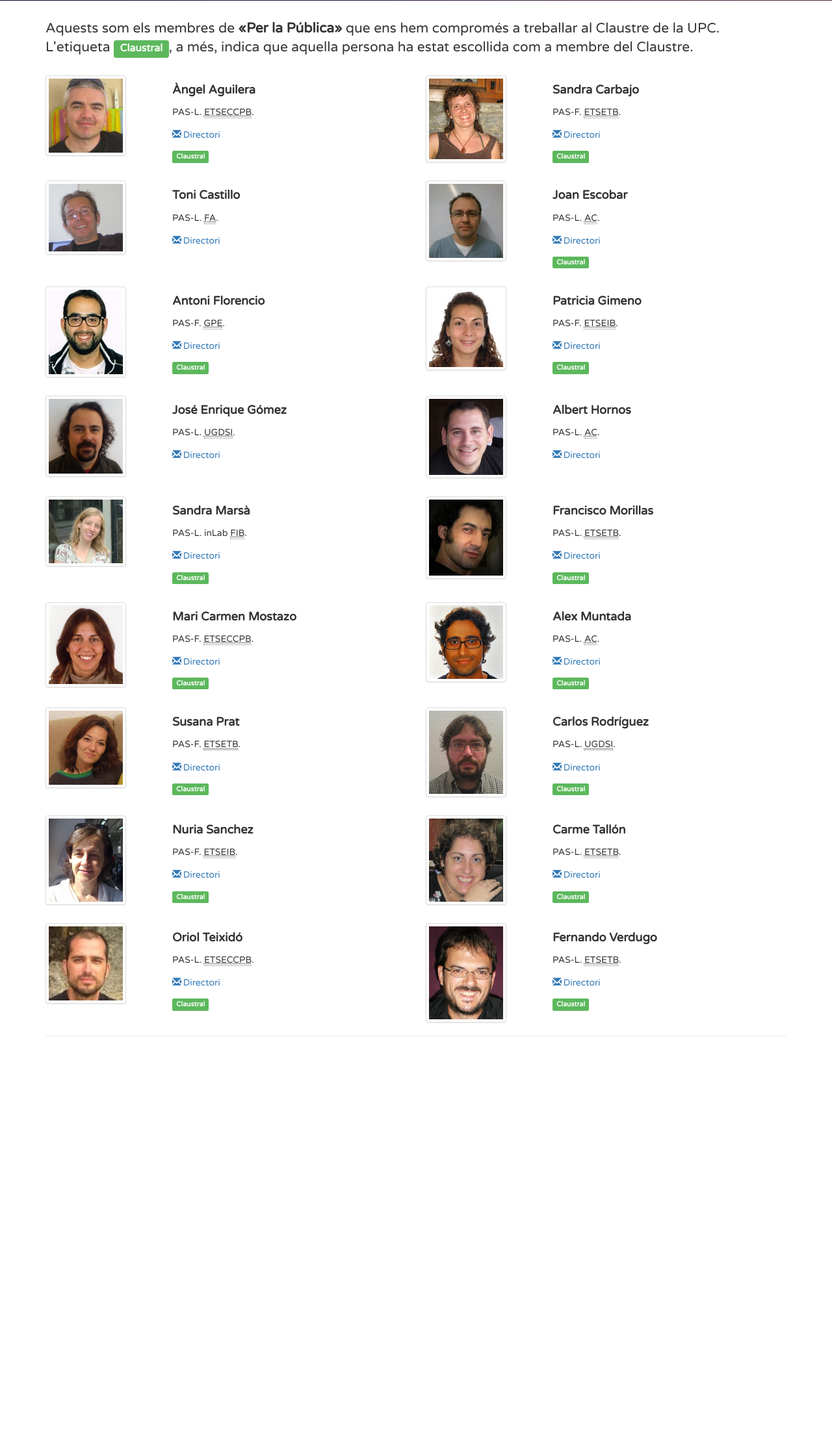
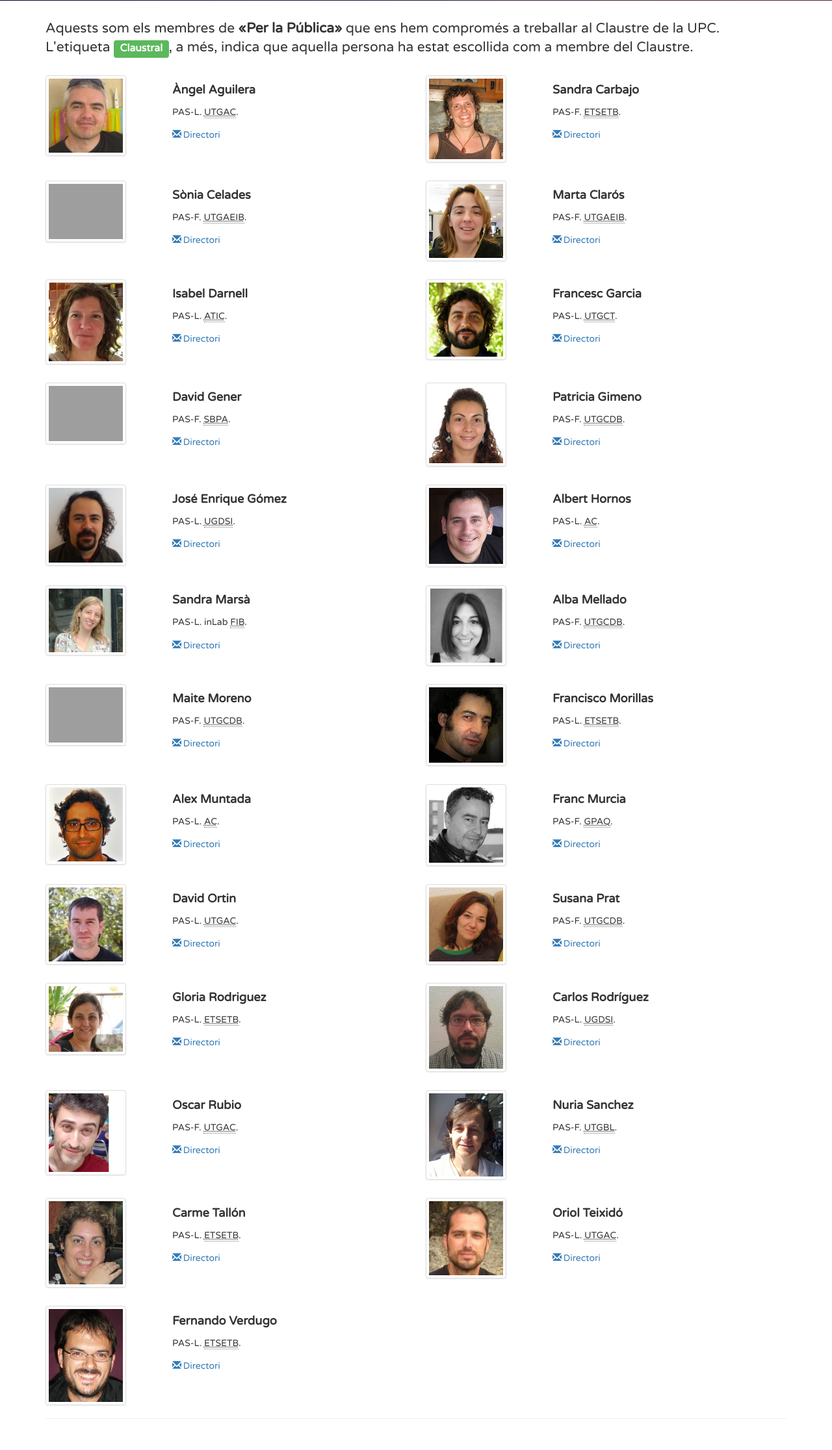
Before and after one commit to per-la-publica/web-per-la-publica, a PHP site: page /membres_claustre.php in a window 1280 px wide. Shown: the part 179-2411 px from the top of the page at 65% size. Before the commit the page ends 1774 px from the top, so only its background shows below. Run offline with PHP 8.4, Linux system fonts and the light colour scheme; grey boxes are pictures that could not be loaded.

Commit message:
Actualitzant pàgina 'Claustre: qui som'

```diff
--- a/public/membres_claustre.php
+++ b/public/membres_claustre.php
@@ -12,14 +12,16 @@
 	<div class="col-md-4 dades">
 		<div class="nom">Àngel Aguilera</div>
 		<div class="info">
-			<p>PAS-L. <abbr title="Escola Tècnica Superior d'Enginyeria de Camins, Canals i Ports de Barcelona">ETSECCPB</abbr>.</p>
+			<p>PAS-L. <abbr title="UTG àmbit Camins">UTGAC</abbr>.</p>
 		</div>
 		<div class="contacte">
 			<p><a class="directori" title="Directori UPC" href="http://directori.upc.edu/directori/dadesPersona.jsp?id=1003328">Directori</a></p>
 		</div>
+		<!--
 		<div class="label label-success">
 			Claustral
 		</div>
+		 -->
 	</div>
 
 	<div class="col-md-2 foto"><img src="/img/fotos_membres/carbajo_sandra.jpg" alt="Foto Sandra Carbajo"></div>
@@ -31,69 +33,115 @@
 		<div class="contacte">
 			<p><a class="directori" title="Directori UPC" href="http://directori.upc.edu/directori/dadesPersona.jsp?id=1113219">Directori</a></p>
 		</div>
+		<!--
 		<div class="label label-success">
 			Claustral
 		</div>
+		 -->
 	</div>
 </div>
 
 <div class="row persona">
-	<div class="col-md-2 foto"><img src="/img/fotos_membres/castillo_toni.png" alt="Foto Toni Castillo"></div>
+	<div class="col-md-2 foto"><img src="/img/fotos_membres/sonia_celades.jpg" alt="Foto Sònia Celades"></div>
 	<div class="col-md-4 dades">
-		<div class="nom">Toni Castillo</div>
+		<div class="nom">Sònia Celades</div>
 		<div class="info">
-			<p>PAS-L. <abbr title="Departament de Fisica Aplicada">FA</abbr>.</p>
+			<p>PAS-F. <abbr title="UTG àmbit Eng. Industrial de Barcelona">UTGAEIB</abbr>.</p>
 		</div>
 		<div class="contacte">
-			<p><a class="directori" title="Directori UPC" href="http://directori.upc.edu/directori/dadesPersona.jsp?id=1003581">Directori</a></p>
+			<p><a class="directori" title="Directori UPC" href="http://directori.upc.edu/directori/dadesPersona.jsp?id=1004244">Directori</a></p>
 		</div>
-	</div>
-
-    <div class="col-md-2 foto"><img src="/img/fotos_membres/escobar_joan.jpg" alt="Foto Joan Escobar"></div>
-    <div class="col-md-4 dades">
-        <div class="nom">Joan Escobar</div>
-        <div class="info">
-            <p>PAS-L. <abbr title="Departament d'Arquitectura de Computadors">AC</abbr>.</p>
-        </div>
-        <div class="contacte">
-            <p><a class="directori" title="Directori UPC" href="http://directori.upc.edu/directori/dadesPersona.jsp?id=1002054">Directori</a></p>
-        </div>
+<!--
 		<div class="label label-success">
 			Claustral
 		</div>
-    </div>
+ -->
+	</div>
+
+	<div class="col-md-2 foto"><img src="/img/fotos_membres/claros_marta.jpg" alt="Foto Marta Clarós"></div>
+	<div class="col-md-4 dades">
+		<div class="nom">Marta Clarós</div>
+		<div class="info">
+			<p>PAS-F. <abbr title="UTG àmbit Eng. Industrial de Barcelona">UTGAEIB</abbr>.</p>
+		</div>
+		<div class="contacte">
+			<p><a class="directori" title="Directori UPC" href="http://directori.upc.edu/directori/dadesPersona.jsp?id=1003143">Directori</a></p>
+		</div>
+<!--
+		<div class="label label-success">
+			Claustral
+		</div>
+ -->
+	</div>
 </div>
 
 <div class="row persona">
-	<div class="col-md-2 foto"><img src="/img/fotos_membres/florencio_antoni.jpg" alt="Foto Antoni Florencio"></div>
+	<div class="col-md-2 foto"><img src="/img/fotos_membres/darnell_isabel.jpg" alt="Foto Isabel Darnell"></div>
 	<div class="col-md-4 dades">
-		<div class="nom">Antoni Florencio</div>
+		<div class="nom">Isabel Darnell</div>
 		<div class="info">
-			<p>PAS-F. <abbr title="Gabinet de Projectes Específics">GPE</abbr>.</p>
+			<p>PAS-L. <abbr title="Àrea TIC">ATIC</abbr>.</p>
 		</div>
 		<div class="contacte">
-			<p><a class="directori" title="Directori UPC" href="http://directori.upc.edu/directori/dadesPersona.jsp?id=1003446">Directori</a></p>
+			<p><a class="directori" title="Directori UPC" href="http://directori.upc.edu/directori/dadesPersona.jsp?id=1003773">Directori</a></p>
 		</div>
+<!--
 		<div class="label label-success">
 			Claustral
 		</div>
+ -->
+	</div>
+
+	<div class="col-md-2 foto"><img src="/img/fotos_membres/garcia_francesc.jpg" alt="Foto Francesc Garcia"></div>
+	<div class="col-md-4 dades">
+		<div class="nom">Francesc Garcia</div>
+		<div class="info">
+			<p>PAS-L. <abbr title="UTG Campus Terrassa">UTGCT</abbr>.</p>
+		</div>
+		<div class="contacte">
+			<p><a class="directori" title="Directori UPC" href="http://directori.upc.edu/directori/dadesPersona.jsp?id=1002964">Directori</a></p>
+		</div>
+<!--
+		<div class="label label-success">
+			Claustral
+		</div>
+ -->
+	</div>
+</div>
+
+<div class="row persona">
+	<div class="col-md-2 foto"><img src="/img/fotos_membres/david_gener.jpg" alt="Foto David Gener"></div>
+	<div class="col-md-4 dades">
+		<div class="nom">David Gener</div>
+		<div class="info">
+			<p>PAS-F. <abbr title="Servei de Biblioteques, Public. i Arxius">SBPA</abbr>.</p>
+		</div>
+		<div class="contacte">
+			<p><a class="directori" title="Directori UPC" href="http://directori.upc.edu/directori/dadesPersona.jsp?id=1113439">Directori</a></p>
+		</div>
+<!--
+		<div class="label label-success">
+			Claustral
+		</div>
+ -->
 	</div>
 
 	<div class="col-md-2 foto"><img src="/img/fotos_membres/gimeno_patricia.jpg" alt="Foto Patricia Gimeno"></div>
 	<div class="col-md-4 dades">
 		<div class="nom">Patricia Gimeno</div>
 		<div class="info">
-			<p>PAS-F. <abbr title="Escola Tècnica Superior d'Enginyeria Industrial de Barcelona">ETSEIB</abbr>.</p>
+			<p>PAS-F. <abbr title="UTG Campus Diagonal-Besòs">UTGCDB</abbr>.</p>
 		</div>
 		<div class="contacte">
 			<p><a class="directori" title="Directori UPC" href="http://directori.upc.edu/directori/dadesPersona.jsp?id=1003699">Directori</a></p>
 		</div>
+<!--
 		<div class="label label-success">
 			Claustral
 		</div>
+ -->
 	</div>
 </div>
-
 
 <div class="row persona">
 	<div class="col-md-2 foto"><img src="/img/fotos_membres/gomez_jose_enrique.jpg" alt="Foto José Enrique Gómez"></div>
@@ -129,9 +177,45 @@
 		<div class="contacte">
 			<p><a class="directori" title="Directori UPC" href="http://directori.upc.edu/directori/dadesPersona.jsp?id=1003547">Directori</a></p>
 		</div>
+<!--
 		<div class="label label-success">
 			Claustral
 		</div>
+ -->
+	</div>
+
+    <div class="col-md-2 foto"><img src="/img/fotos_membres/mellado_alba.jpg" alt="Foto Alba Mellado"></div>
+    <div class="col-md-4 dades">
+        <div class="nom">Alba Mellado</div>
+        <div class="info">
+            <p>PAS-F. <abbr title="UTG Campus Diagonal-Besòs">UTGCDB</abbr>.</p>
+        </div>
+        <div class="contacte">
+            <p><a class="directori" title="Directori UPC" href="http://directori.upc.edu/directori/dadesPersona.jsp?id=1103370">Directori</a></p>
+        </div>
+<!--
+		<div class="label label-success">
+			Claustral
+		</div>
+ -->
+    </div>
+</div>
+
+<div class="row persona">
+	<div class="col-md-2 foto"><img src="/img/fotos_membres/maite_moreno.png" alt="Foto Maite Moreno"></div>
+	<div class="col-md-4 dades">
+		<div class="nom">Maite Moreno</div>
+		<div class="info">
+			<p>PAS-F. <abbr title="UTG Campus Diagonal-Besòs">UTGCDB</abbr>.</p>
+		</div>
+		<div class="contacte">
+			<p><a class="directori" title="Directori UPC" href="http://directori.upc.edu/directori/dadesPersona.jsp?id=1004050">Directori</a></p>
+		</div>
+<!--
+		<div class="label label-success">
+			Claustral
+		</div>
+ -->
 	</div>
 
     <div class="col-md-2 foto"><img src="/img/fotos_membres/morillas_francisco.jpg" alt="Foto Francisco Morillas"></div>
@@ -143,27 +227,15 @@
         <div class="contacte">
             <p><a class="directori" title="Directori UPC" href="http://directori.upc.edu/directori/dadesPersona.jsp?id=1003105">Directori</a></p>
         </div>
+<!--
 		<div class="label label-success">
 			Claustral
 		</div>
+ -->
     </div>
 </div>
 
 <div class="row persona">
-
-	<div class="col-md-2 foto"><img src="/img/fotos_membres/mostazo_mari_carmen.jpg" alt="Foto Mari Carmen Mostazo"></div>
-	<div class="col-md-4 dades">
-		<div class="nom">Mari Carmen Mostazo</div>
-		<div class="info">
-			<p>PAS-F. <abbr title="Escola Tècnica Superior d'Enginyeria de Camins, Canals i Ports de Barcelona">ETSECCPB</abbr>.</p>
-		</div>
-		<div class="contacte">
-			<p><a class="directori" title="Directori UPC" href="http://directori.upc.edu/directori/dadesPersona.jsp?id=1003582">Directori</a></p>
-		</div>
-		<div class="label label-success">
-			Claustral
-		</div>
-	</div>
 
 	<div class="col-md-2 foto"><img src="/img/fotos_membres/muntada_alex.jpg" alt="Foto Alex Muntada"></div>
 	<div class="col-md-4 dades">
@@ -174,25 +246,81 @@
 		<div class="contacte">
 			<p><a class="directori" title="Directori UPC" href="http://directori.upc.edu/directori/dadesPersona.jsp?id=1003281">Directori</a></p>
 		</div>
+<!--
 		<div class="label label-success">
 			Claustral
 		</div>
+ -->
 	</div>
+
+	<div class="col-md-2 foto"><img src="/img/fotos_membres/murcia_franc.jpg" alt="Foto Franc Murcia"></div>
+	<div class="col-md-4 dades">
+		<div class="nom">Franc Murcia</div>
+		<div class="info">
+			<p>PAS-F. <abbr title="Gabinet Planificació, Aval. i Qualitat">GPAQ</abbr>.</p>
+		</div>
+		<div class="contacte">
+			<p><a class="directori" title="Directori UPC" href="http://directori.upc.edu/directori/dadesPersona.jsp?id=1002152">Directori</a></p>
+		</div>
+<!--
+		<div class="label label-success">
+			Claustral
+		</div>
+ -->
+	</div>
+
 </div>
 
 <div class="row persona">
+	<div class="col-md-2 foto"><img src="/img/fotos_membres/ortin_david.jpg" alt="Foto David Ortin"></div>
+	<div class="col-md-4 dades">
+		<div class="nom">David Ortin</div>
+		<div class="info">
+			<p>PAS-L. <abbr title="UTG àmbit Camins">UTGAC</abbr>.</p>
+		</div>
+		<div class="contacte">
+			<p><a class="directori" title="Directori UPC" href="http://directori.upc.edu/directori/dadesPersona.jsp?id=1004077">Directori</a></p>
+		</div>
+<!--
+		<div class="label label-success">
+			Claustral
+		</div>
+ -->
+	</div>
+
 	<div class="col-md-2 foto"><img src="/img/fotos_membres/prat_susana.jpg" alt="Foto Susana Prat"></div>
 	<div class="col-md-4 dades">
 		<div class="nom">Susana Prat</div>
 		<div class="info">
-            <p>PAS-F. <abbr title="Escola Tècnica Superior d'Enginyeria de Telecomunicacions de Barcelona">ETSETB</abbr>.</p>
+            <p>PAS-F. <abbr title="UTG Campus Diagonal-Besòs ">UTGCDB</abbr>.</p>
 		</div>
 		<div class="contacte">
 			<p><a class="directori" title="Directori UPC" href="http://directori.upc.edu/directori/dadesPersona.jsp?id=1003015">Directori</a></p>
 		</div>
+<!--
 		<div class="label label-success">
 			Claustral
 		</div>
+ -->
+	</div>
+
+</div>
+
+<div class="row persona">
+	<div class="col-md-2 foto"><img src="/img/fotos_membres/rodriguez_gloria.jpeg" alt="Foto Gloria Rodriguez"></div>
+	<div class="col-md-4 dades">
+		<div class="nom">Gloria Rodriguez</div>
+		<div class="info">
+            <p>PAS-L. <abbr title="Escola Tècnica Superior d'Enginyeria de Telecomunicacions de Barcelona">ETSETB</abbr>.</p>
+		</div>
+		<div class="contacte">
+			<p><a class="directori" title="Directori UPC" href="http://directori.upc.edu/directori/dadesPersona.jsp?id=1047355">Directori</a></p>
+		</div>
+<!--
+		<div class="label label-success">
+			Claustral
+		</div>
+ -->
 	</div>
 
 	<div class="col-md-2 foto"><img src="/img/fotos_membres/rodriguez_carlos.jpg" alt="Foto Carlos Rodriguez"></div>
@@ -204,26 +332,49 @@
 		<div class="contacte">
 			<p><a class="directori" title="Directori UPC" href="http://directori.upc.edu/directori/dadesPersona.jsp?id=1003471">Directori</a></p>
 		</div>
+<!--
 		<div class="label label-success">
 			Claustral
 		</div>
+ -->
 	</div>
 </div>
 
 <div class="row persona">
+	<div class="col-md-2 foto"><img src="/img/fotos_membres/rubio_oscar.png" alt="Foto Oscar Rubio"></div>
+	<div class="col-md-4 dades">
+		<div class="nom">Oscar Rubio</div>
+		<div class="info">
+            <p>PAS-F. <abbr title="UTG àmbit Camins">UTGAC</abbr>.</p>
+		</div>
+		<div class="contacte">
+			<p><a class="directori" title="Directori UPC" href="http://directori.upc.edu/directori/dadesPersona.jsp?id=1004059">Directori</a></p>
+		</div>
+<!--
+		<div class="label label-success">
+			Claustral
+		</div>
+ -->
+	</div>
+
 	<div class="col-md-2 foto"><img src="/img/fotos_membres/sanchez_nuria.jpg" alt="Foto Nuria Sanchez"></div>
 	<div class="col-md-4 dades">
 		<div class="nom">Nuria Sanchez</div>
 		<div class="info">
-            <p>PAS-F. <abbr title="Escola Tècnica Superior d'Enginyeria Industrial de Barcelona">ETSEIB</abbr>.</p>
+            <p>PAS-F. <abbr title="UTG Campus del Baix Llobregat">UTGBL</abbr>.</p>
 		</div>
 		<div class="contacte">
 			<p><a class="directori" title="Directori UPC" href="http://directori.upc.edu/directori/dadesPersona.jsp?id=1113215">Directori</a></p>
 		</div>
+<!--
 		<div class="label label-success">
 			Claustral
 		</div>
+ -->
 	</div>
+</div>
+
+<div class="row persona">
 
 	<div class="col-md-2 foto"><img src="/img/fotos_membres/tallon_carme.png" alt="Foto Carme Tallón"></div>
 	<div class="col-md-4 dades">
@@ -234,26 +385,31 @@
 		<div class="contacte">
 			<p><a class="directori" title="Directori UPC" href="http://directori.upc.edu/directori/dadesPersona.jsp?id=1002334">Directori</a></p>
 		</div>
+<!--
 		<div class="label label-success">
 			Claustral
 		</div>
+ -->
+	</div>
+
+	<div class="col-md-2 foto"><img src="/img/fotos_membres/teixido_oriol.jpg" alt="Foto Oriol Teixidó"></div>
+	<div class="col-md-4 dades">
+		<div class="nom">Oriol Teixidó</div>
+		<div class="info">
+			<p>PAS-L. <abbr title="UTG àmbit Camins">UTGAC</abbr>.</p>
+		</div>
+		<div class="contacte">
+			<p><a class="directori" title="Directori UPC" href="http://directori.upc.edu/directori/dadesPersona.jsp?id=1003257">Directori</a></p>
+		</div>
+<!--
+		<div class="label label-success">
+			Claustral
+		</div>
+ -->
 	</div>
 </div>
 
 <div class="row persona">
-	<div class="col-md-2 foto"><img src="/img/fotos_membres/teixido_oriol.jpg" alt="Foto Oriol Teixidó"></div>
-	<div class="col-md-4 dades">
-		<div class="nom">Oriol Teixidó</div>
-		<div class="info">
-            <p>PAS-L. <abbr title="Escola Tècnica Superior d'Enginyeria de Camins, Canals i Ports de Barcelona">ETSECCPB</abbr>.</p>
-		</div>
-		<div class="contacte">
-			<p><a class="directori" title="Directori UPC" href="http://directori.upc.edu/directori/dadesPersona.jsp?id=1003257">Directori</a></p>
-		</div>
-		<div class="label label-success">
-			Claustral
-		</div>
-	</div>
 
     <div class="col-md-2 foto"><img src="/img/fotos_membres/verdugo_fernando.jpg" alt="Foto Fernando Verdugo"></div>
     <div class="col-md-4 dades">
@@ -264,10 +420,13 @@
         <div class="contacte">
             <p><a class="directori" title="Directori UPC" href="http://directori.upc.edu/directori/dadesPersona.jsp?id=1003789">Directori</a></p>
         </div>
+<!--
 		<div class="label label-success">
 			Claustral
 		</div>
+ -->
     </div>
+
 </div>
 
 <hr>
```
Also changed, not shown: public/img/fotos_membres/castillo_toni.png (deleted), public/img/fotos_membres/claros_marta.jpg (added), public/img/fotos_membres/darnell_isabel.jpg (added), public/img/fotos_membres/escobar_joan.jpg (deleted), public/img/fotos_membres/florencio_antoni.jpg (deleted), public/img/fotos_membres/garcia_francesc.jpg (added), public/img/fotos_membres/mellado_alba.jpg (added), public/img/fotos_membres/mostazo_mari_carmen.jpg (deleted), public/img/fotos_membres/murcia_franc.jpg (added), public/img/fotos_membres/ortin_david.jpg (added), public/img/fotos_membres/rodriguez_gloria.jpeg (added), public/img/fotos_membres/rubio_oscar.png (added).
